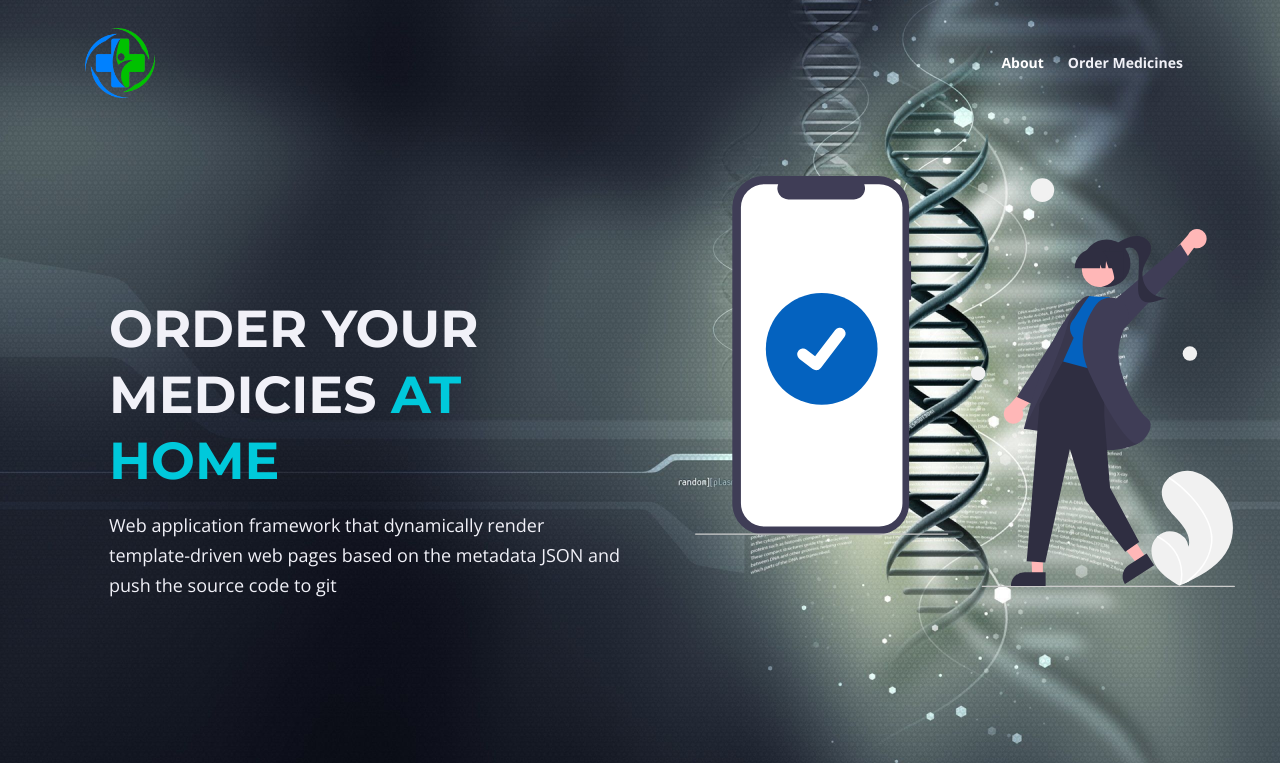
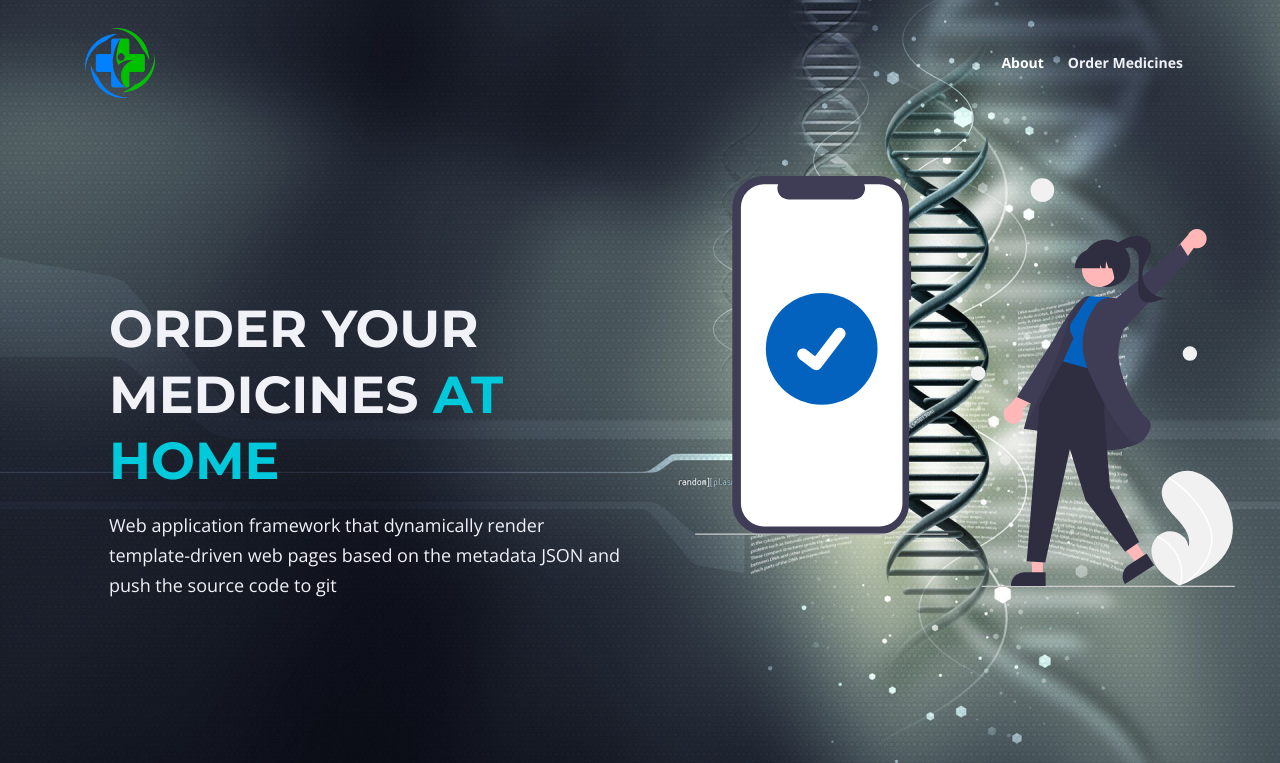
Before and after one commit to prasannabalajitp/Dynamic-Webpage-Builder, a Django app: page / in a window 1280 px wide. Shown: the top 763 px of the page. Run offline with Django 3.2, Linux system fonts and the light colour scheme; some libraries are stand-ins or nearby versions.

Commit message:
Update index.html

```diff
--- a/templates/index.html
+++ b/templates/index.html
@@ -102,7 +102,7 @@ pages based on the metadata JSON and push the source code to git"
           <div class="col-lg-6">
             <div class="text-container">
               <h1>
-                ORDER YOUR <br />MEDICIES <!--<br/>-->
+                ORDER YOUR <br />MEDICINES <!--<br/>-->
                 <span id="js-rotating">AT HOME, BY PHONE, IN ONLINE</span>
               </h1>
               <p class="p-large">
```
